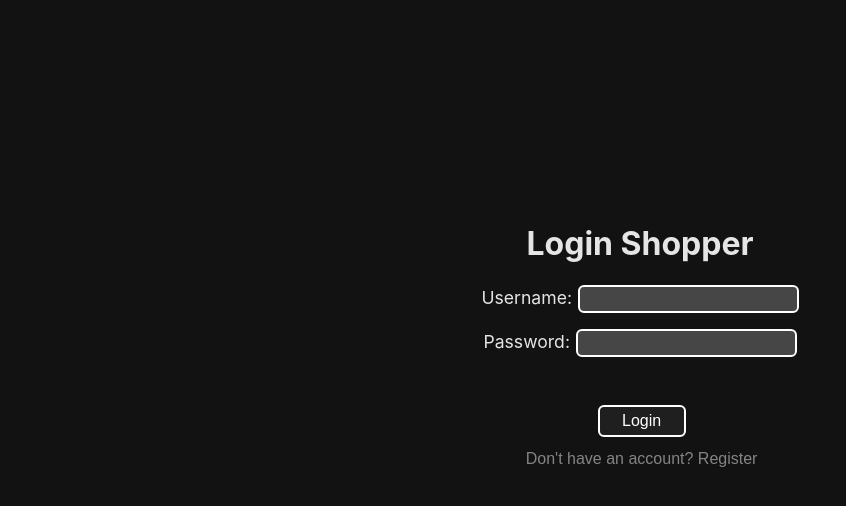
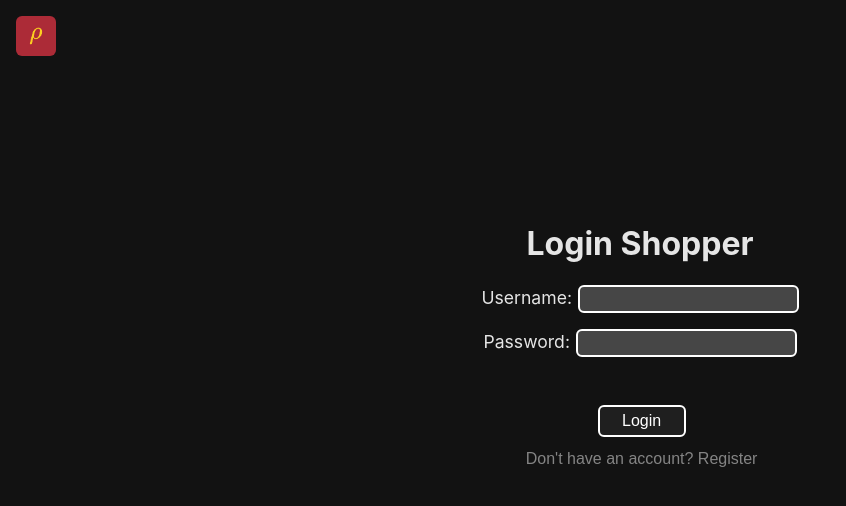
Before and after one commit to EggbertFluffle/ShopCompFrontend, a Next.js app: page / in a window 1280 px wide. Shown: the top 506 px of the page, without its empty margins (0-846 px from the left). Built offline with nearby package versions, Linux system fonts and the light colour scheme; no server answers.

Commit message:
rho icon

```diff
--- a/src/app/page.css
+++ b/src/app/page.css
@@ -40,3 +40,13 @@ button:hover {
     background-color: #444;
     transform: translateY(-2px);
 }
+
+.rho{
+
+    position: absolute;
+    width: 40px;
+    height: 40px;
+    margin-top: 1rem;
+    margin-left: 1rem;
+    border-radius: 6px;
+}
--- a/src/app/page.tsx
+++ b/src/app/page.tsx
@@ -40,6 +40,7 @@ export default function Home() {
 
 	return (
 		<>
+			<img className="rho" src="/rho.png" alt="Logo" />
 			{state == "login-shopper" || state == "register-shopper" ? (
 				<></>
 			) : (
```
Also changed, not shown: public/rho.png (added).
